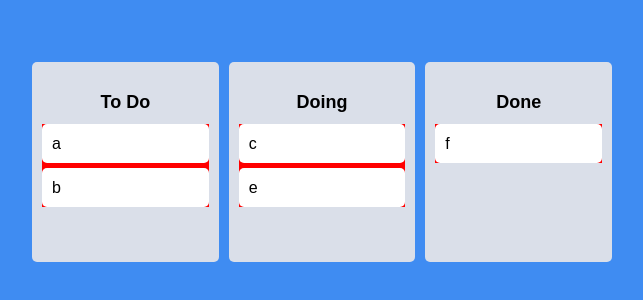
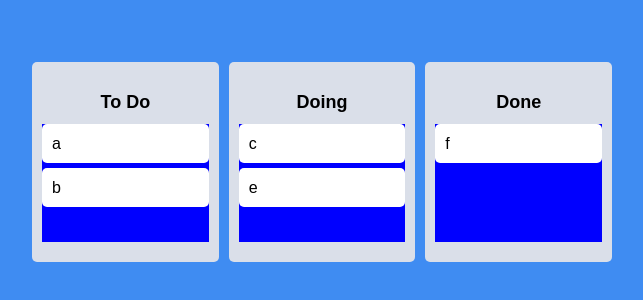
Before and after one commit to Jacesoul/react-TRELLO, a React (Create React App) app: page / in a window 1280 px wide. Shown: the part 238-538 px from the top of the page, without its empty margins (318-961 px from the left). Built offline with nearby package versions, Linux system fonts and the light colour scheme.

Commit message:
Droppable Snapshot

```diff
--- a/src/Components/Board.tsx
+++ b/src/Components/Board.tsx
@@ -8,6 +8,8 @@
   background-color: ${(props) => props.theme.boardColor};
   border-radius: 5px;
   min-height: 200px;
+  display: flex;
+  flex-direction: column;
 `;
 
 const Title = styled.h2`
@@ -15,6 +17,22 @@
   font-weight: 600;
   margin-bottom: 10px;
   font-size: 18px;
+`;
+
+interface IAreaProps {
+  isDraggingOver: boolean;
+  isDraggingFromThisWith: boolean;
+}
+
+const Area = styled.div<IAreaProps>`
+  background-color: ${(props) =>
+    props.isDraggingOver
+      ? "pink"
+      : props.isDraggingFromThisWith
+      ? "red"
+      : "blue"};
+  flex-grow: 1;
+  transition: background-color 0.3s ease-in-out;
 `;
 
 interface IBoardProps {
@@ -27,9 +45,10 @@
     <Wrapper>
       <Title>{boardId}</Title>
       <Droppable droppableId={boardId}>
-        {(magic) => (
-          <div
-            style={{ backgroundColor: "red" }}
+        {(magic, snapshot) => (
+          <Area
+            isDraggingOver={snapshot.isDraggingOver}
+            isDraggingFromThisWith={Boolean(snapshot.draggingFromThisWith)}
             ref={magic.innerRef}
             {...magic.droppableProps}
           >
@@ -41,7 +60,7 @@
               ></DragabbleCard>
             ))}
             {magic.placeholder}
-          </div>
+          </Area>
         )}
       </Droppable>
     </Wrapper>
```
Also changed, not shown: description.txt.
